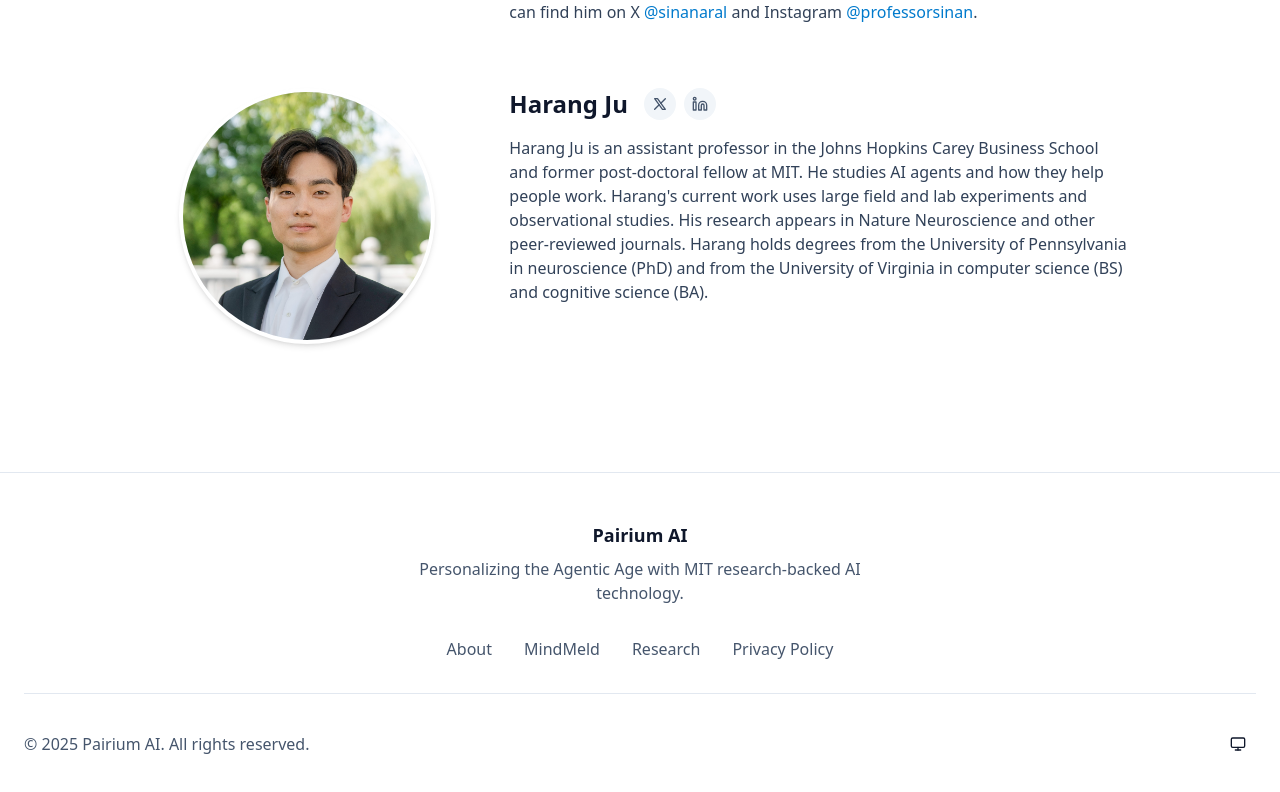
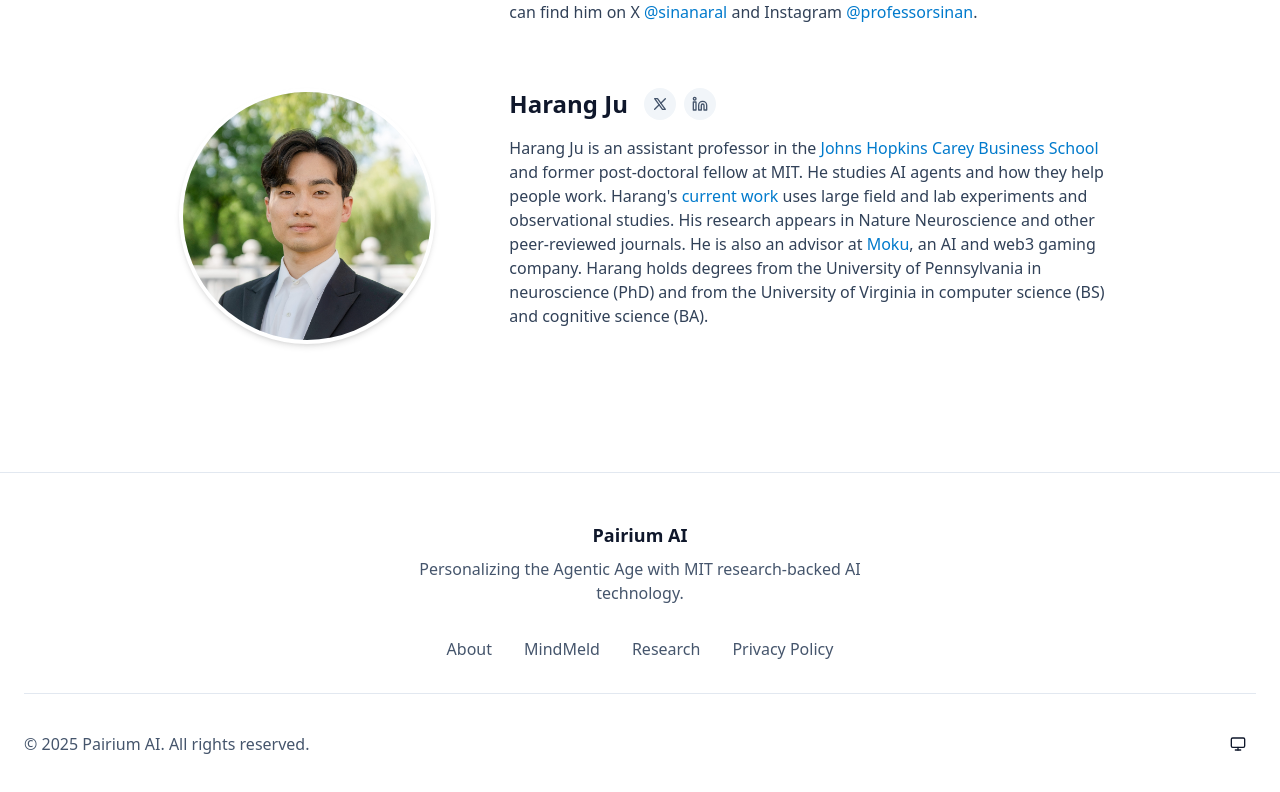
Before and after one commit to pairium/landing, a Next.js app: page /about in a window 1280 px wide. Shown: the part 1349-2141 px from the top of the page. Built offline with nearby package versions, Linux system fonts and the light colour scheme.

Commit message:
update harang's bio

```diff
--- a/app/about/page.tsx
+++ b/app/about/page.tsx
@@ -109,7 +109,7 @@ export default function AboutPage() {
                 </div>
                 <div className="text-slate-700 dark:text-slate-300 space-y-4">
                   <p>
-                    Harang Ju is an assistant professor in the Johns Hopkins Carey Business School and former post-doctoral fellow at MIT. He studies AI agents and how they help people work. Harang's current work uses large field and lab experiments and observational studies. His research appears in Nature Neuroscience and other peer-reviewed journals. Harang holds degrees from the University of Pennsylvania in neuroscience (PhD) and from the University of Virginia in computer science (BS) and cognitive science (BA).
+                    Harang Ju is an assistant professor in the <a href="https://carey.jhu.edu/" className="text-[#007ACC] dark:text-[#40A9FF] hover:underline">Johns Hopkins Carey Business School</a> and former post-doctoral fellow at MIT. He studies AI agents and how they help people work. Harang's <a href="https://arxiv.org/abs/2503.18238" className="text-[#007ACC] dark:text-[#40A9FF] hover:underline">current work</a> uses large field and lab experiments and observational studies. His research appears in Nature Neuroscience and other peer-reviewed journals. He is also an advisor at <a href="https://www.linkedin.com/company/mokuhq/" className="text-[#007ACC] dark:text-[#40A9FF] hover:underline">Moku</a>, an AI and web3 gaming company. Harang holds degrees from the University of Pennsylvania in neuroscience (PhD) and from the University of Virginia in computer science (BS) and cognitive science (BA).
                   </p>
                 </div>
               </div>
```
